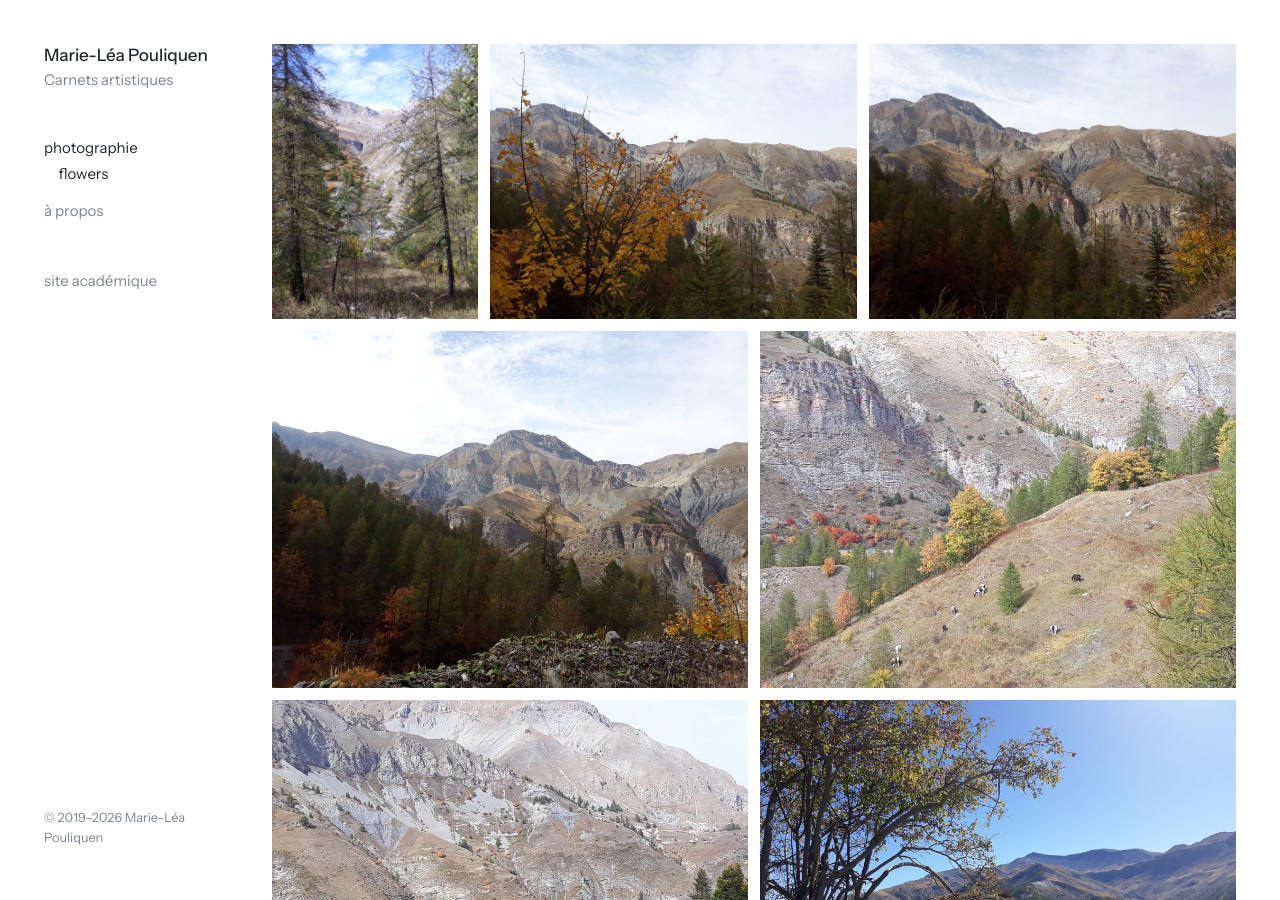
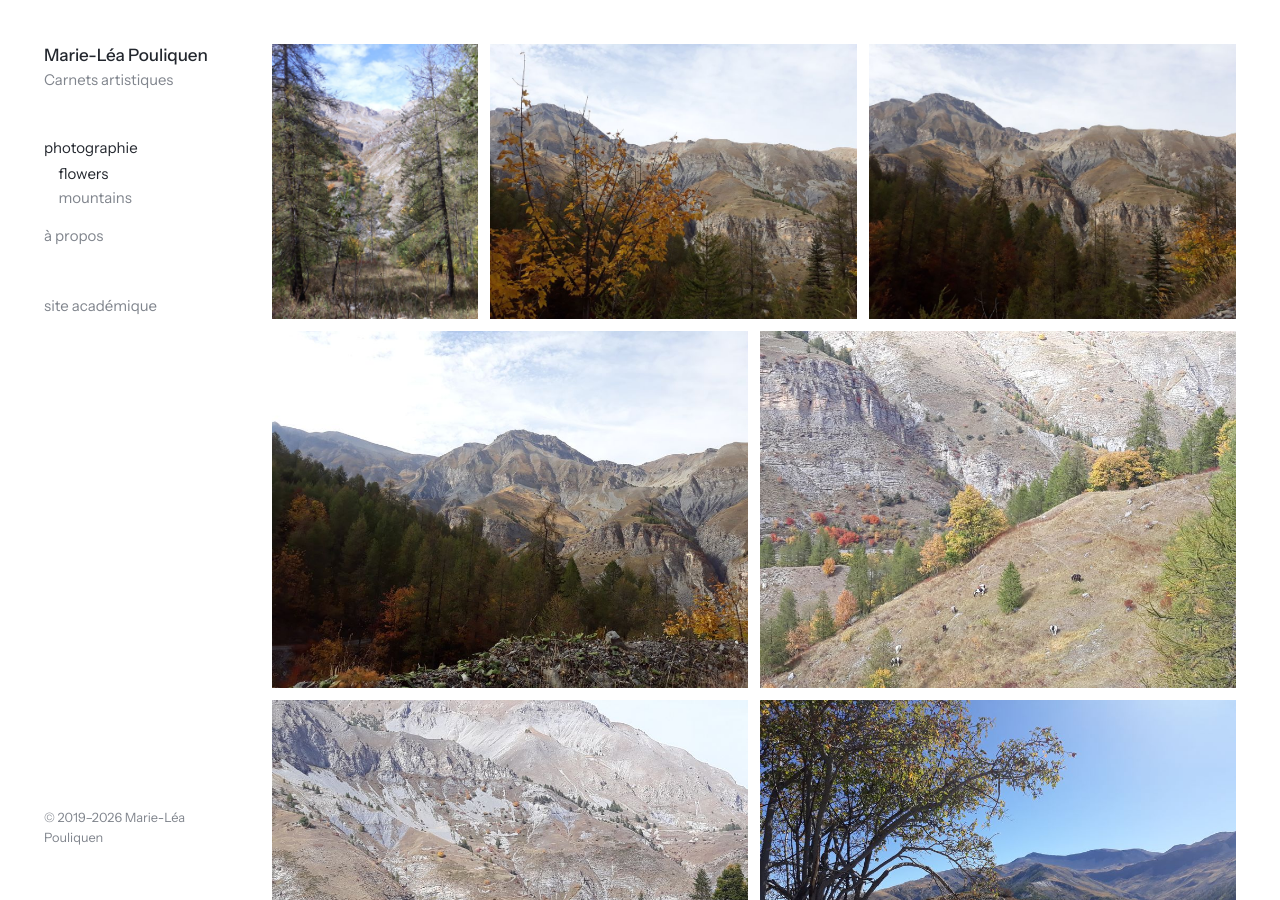
Before and after one commit to marieleapouliquen/arty, a Jekyll site: the page built from _galleries/mountains.md, in a window 1280 px wide and 900 px high. Built offline with Jekyll 4.4.1, drawn with Linux system fonts in a browser that asks for light colours.

Commit message:
Update navigation.yml

```diff
--- a/_data/navigation.yml
+++ b/_data/navigation.yml
@@ -7,6 +7,8 @@
   items:
     - title: flowers
       url: /
+    - title: mountains
+      url: /mountains/
 
 #- group: peinture et dessin
 #  items:
```
